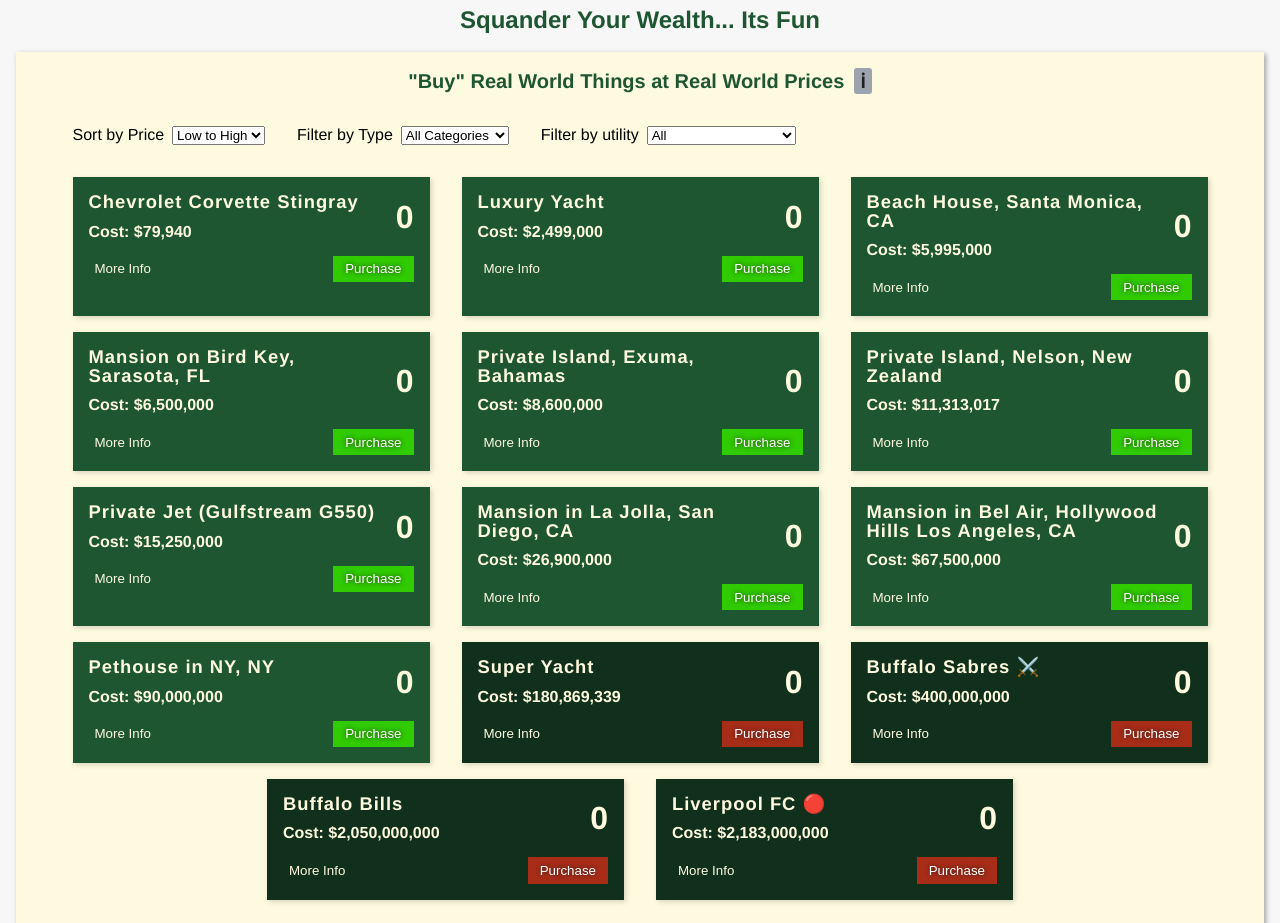
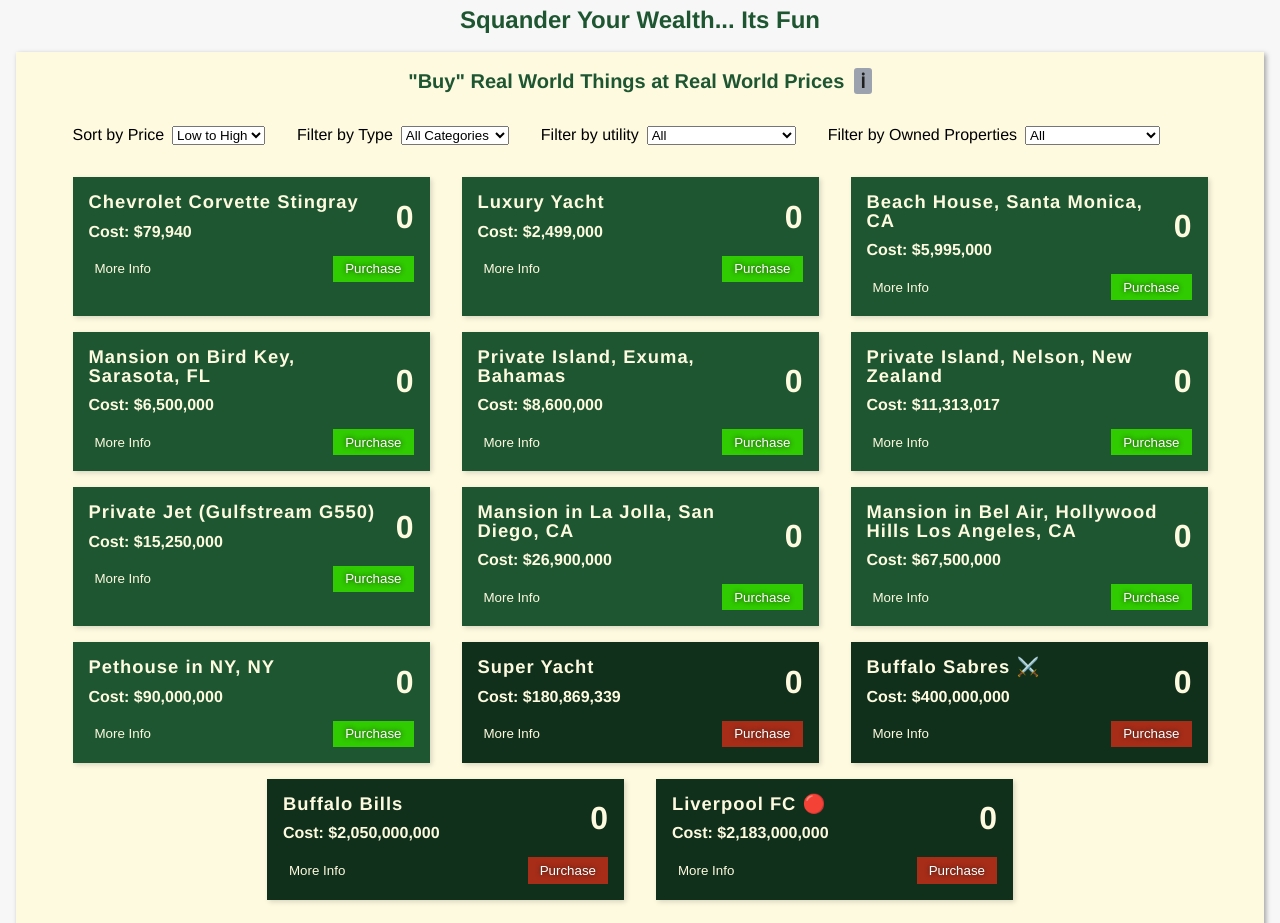
Before and after one commit to dkersten/accumulator-game-vue, a Vue app: page / in a window 1280 px wide. Shown: the part 1080-2003 px from the top of the page. Built offline with nearby package versions, Linux system fonts and the light colour scheme.

Commit message:
added filtering functionality for purchased vs not purchased yet

```diff
--- a/src/components/RWPurchaseCard.vue
+++ b/src/components/RWPurchaseCard.vue
@@ -354,8 +354,12 @@
         return this.$store.getters.filterByUtility
       },
 
+      filterByPurchase() {
+        return this.$store.getters.filterByPurchase
+      },
+
       filteredProperties() {
-        return this.filterPurchasesByUtility(this.filterPurchasesByType(this.properties))
+        return this.filterPurchasesByUtility(this.filterPurchasesByType(this.filterPurchasesByOwnership(this.properties)))
 
       },
     },
@@ -426,6 +430,16 @@
           return properties
         } else {
           return properties.filter(property => property.utility === this.filterByUtility)
+        }
+      },
+
+      filterPurchasesByOwnership(properties) {
+        if (this.filterByPurchase === "all") {
+          return properties
+        } else if (this.filterByPurchase === "purchased") {
+          return properties.filter(property => property.purchased === true)
+        } else if (this.filterByPurchase === "purchase") {
+          return properties.filter(property => property.purchased === false)
         }
       }
     },
--- a/src/components/RWPurchasesSorting.vue
+++ b/src/components/RWPurchasesSorting.vue
@@ -27,6 +27,14 @@
                         <option value="fun">No ROI, just for fun</option>
                     </select>
                 </div>
+                <div class="filter-by-purchased">
+                    <span>Filter by Owned Properties </span>
+                    <select @change="filterByPurchase($event)" name="byPurchase" id="byPurchase">
+                        <option value="all">All</option>
+                        <option value="purchased">Already Purchased</option>
+                        <option value="purchase">Not Yet Purchased</option>
+                    </select>
+                </div>
             </div>
         </div>
   </div>
@@ -52,6 +60,10 @@
 
         filterByUtility(event) {
             this.$store.commit('filterByUtility', event.target.value)
+        },
+
+        filterByPurchase(event) {
+            this.$store.commit('filterByPurchase', event.target.value)
         }
     }
 }
--- a/src/store/modules/SortingandFiltering.js
+++ b/src/store/modules/SortingandFiltering.js
@@ -1,13 +1,15 @@
 const state = {
     priceSortingLowToHigh: true,
     filterByType: "all",
-    filterByUtility: "all"
+    filterByUtility: "all",
+    filterByPurchase: "all"
 }
 
 const getters = {
     priceSorting: (state) => state.priceSortingLowToHigh,
     filterByType: (state) => state.filterByType,
-    filterByUtility: (state) => state.filterByUtility
+    filterByUtility: (state) => state.filterByUtility,
+    filterByPurchase: (state) => state.filterByPurchase
 }
 
 const actions = {
@@ -23,6 +25,9 @@
     },
     filterByUtility(state, utility) {
         state.filterByUtility = utility
+    },
+    filterByPurchase(state, purchase) {
+        state.filterByPurchase = purchase
     }
 }
 
```
